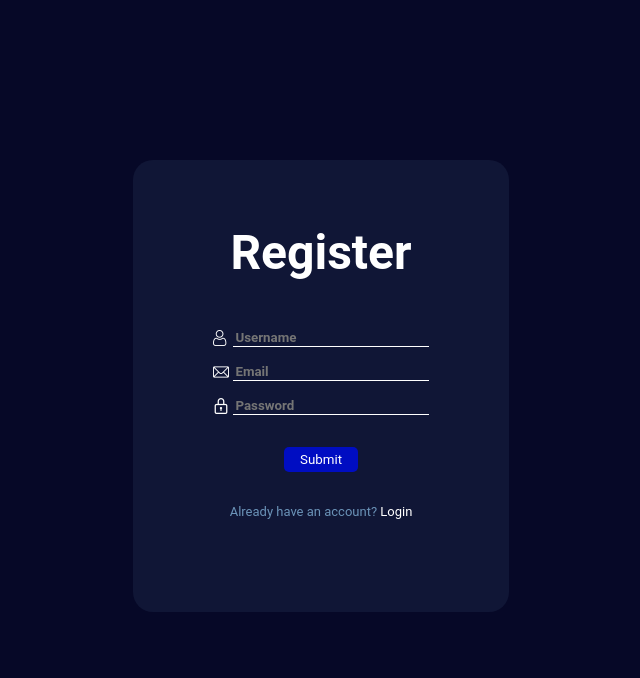
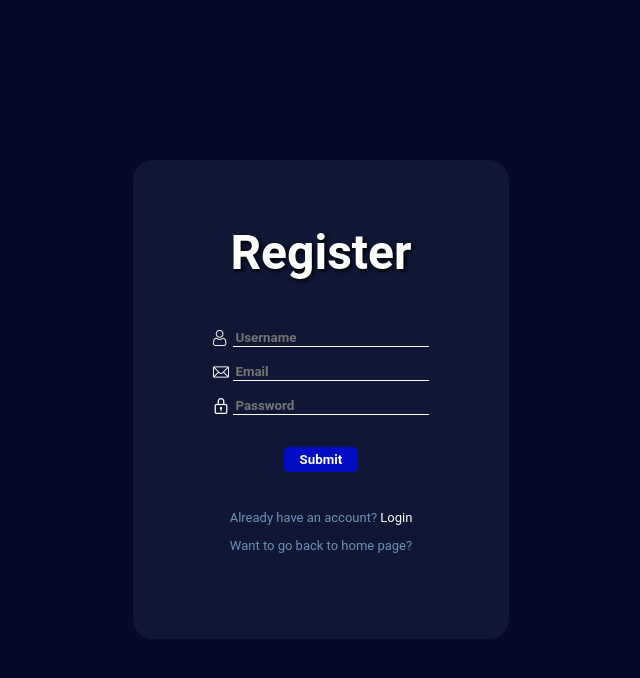
Before and after one commit to SilviuPe/LiveAcademy, a React (Create React App) app: page /register in a window 1280 px wide. Shown: the top 678 px of the page, without its empty margins (319-959 px from the left). Built offline with nearby package versions, Linux system fonts and the light colour scheme.

Commit message:
Updating register page with navigate so the page will not reload when navigate to login or home. Updated the style for better design.

```diff
--- a/src/containers/Register/Register.css
+++ b/src/containers/Register/Register.css
@@ -2,6 +2,7 @@
     display: flex;
     align-items: center;
     justify-content: center;
+    flex-direction: column;
 }
 
 .LiveAcademy_register_content {
@@ -23,6 +24,7 @@
     font-family: var(--font-family);
 
     text-align: center;
+    text-shadow: 2px 2px 4px #000;
 }
 .LiveAcademy_register_fields {
     list-style: none;
@@ -54,17 +56,21 @@
     border: 0;
 
     font-family: var(--font-family);
+    font-weight: 600;
 
     padding: 0.3rem 1rem 0.3rem 1rem;
+
+    margin-bottom: 2rem;
 }
 .LiveAcademy_register_content p {
     color:var(--color-secundary);
     font-family: var(--font-family);
     font-size: 13px;
     text-align: center;
-    margin-top: 2rem;
+    cursor: pointer;
+    margin: 0.4rem 0;
 }
-.LiveAcademy_register_content p a {
+.LiveAcademy_register_content p span {
     color: var(--color-text);
 
     text-decoration: none;
--- a/src/containers/Register/Register.jsx
+++ b/src/containers/Register/Register.jsx
@@ -5,7 +5,7 @@ import './Register.css';
 import user from '../../assets/user.png';
 import mail from '../../assets/mail.png';
 import passwd from '../../assets/padlock.png';
-
+import { useNavigate } from 'react-router-dom';
 
 const RegisterField = ({icon,text,type}) => {
     return (
@@ -16,6 +16,13 @@ const RegisterField = ({icon,text,type}) => {
     );
 }
 const Register = () => {
+  const navigate = useNavigate();
+  const handleLoginButton = () => {
+    navigate('/login');
+  }
+  const handleHomeButton = () => {
+    navigate('/');
+  }
   return (
     <div className='LiveAcademy_register_container'>
         <div className='LiveAcademy_register_content'>
@@ -27,7 +34,8 @@ const Register = () => {
              </ul>
              <button>Submit</button>
 
-             <p>Already have an account? <a href = "/login">Login</a></p>
+             <p onClick = {handleLoginButton}>Already have an account? <span>Login</span></p>
+             <p onClick = {handleHomeButton}> Want to go back to home page?</p>
         </div>
     </div>
   )
```
